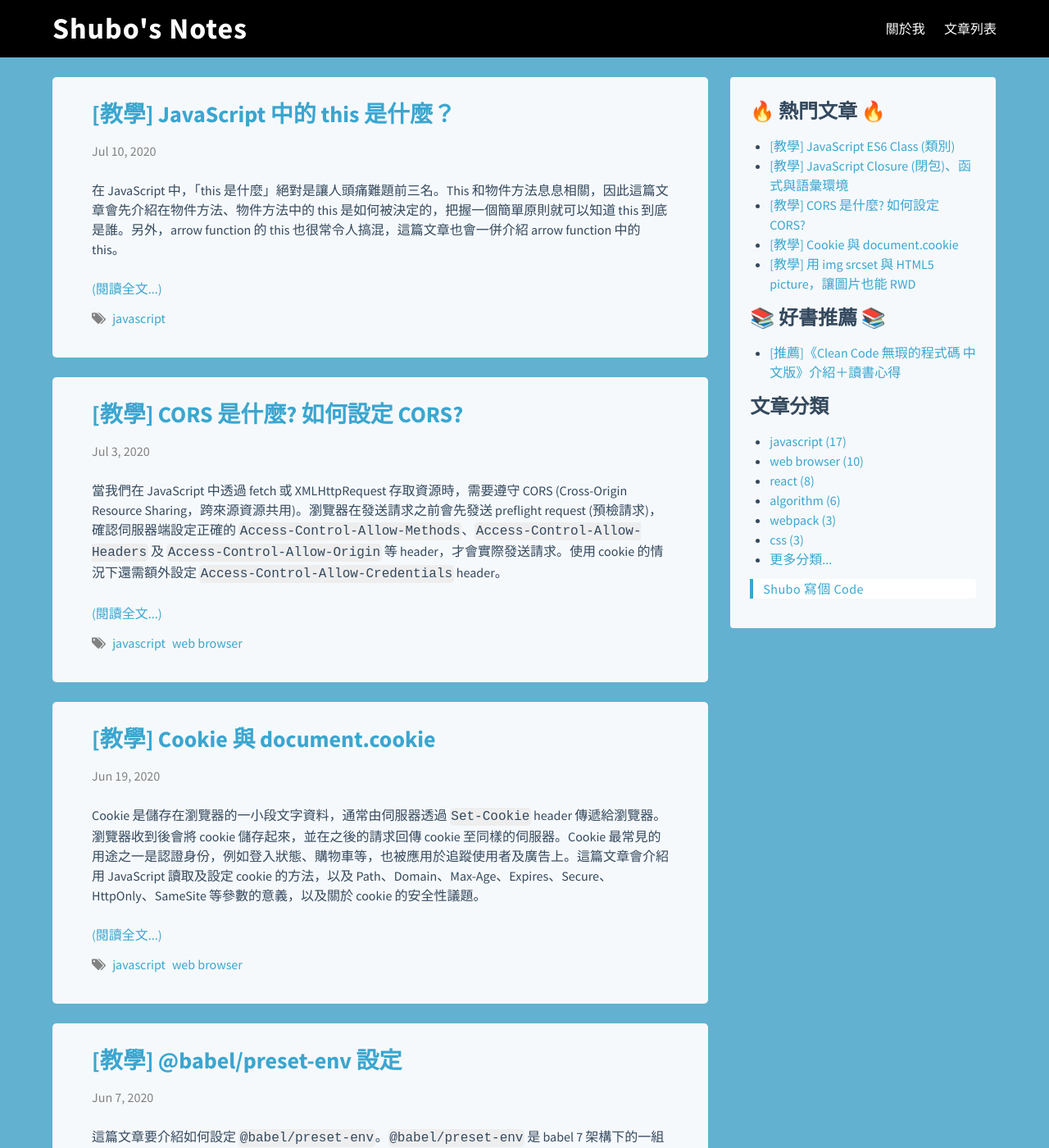
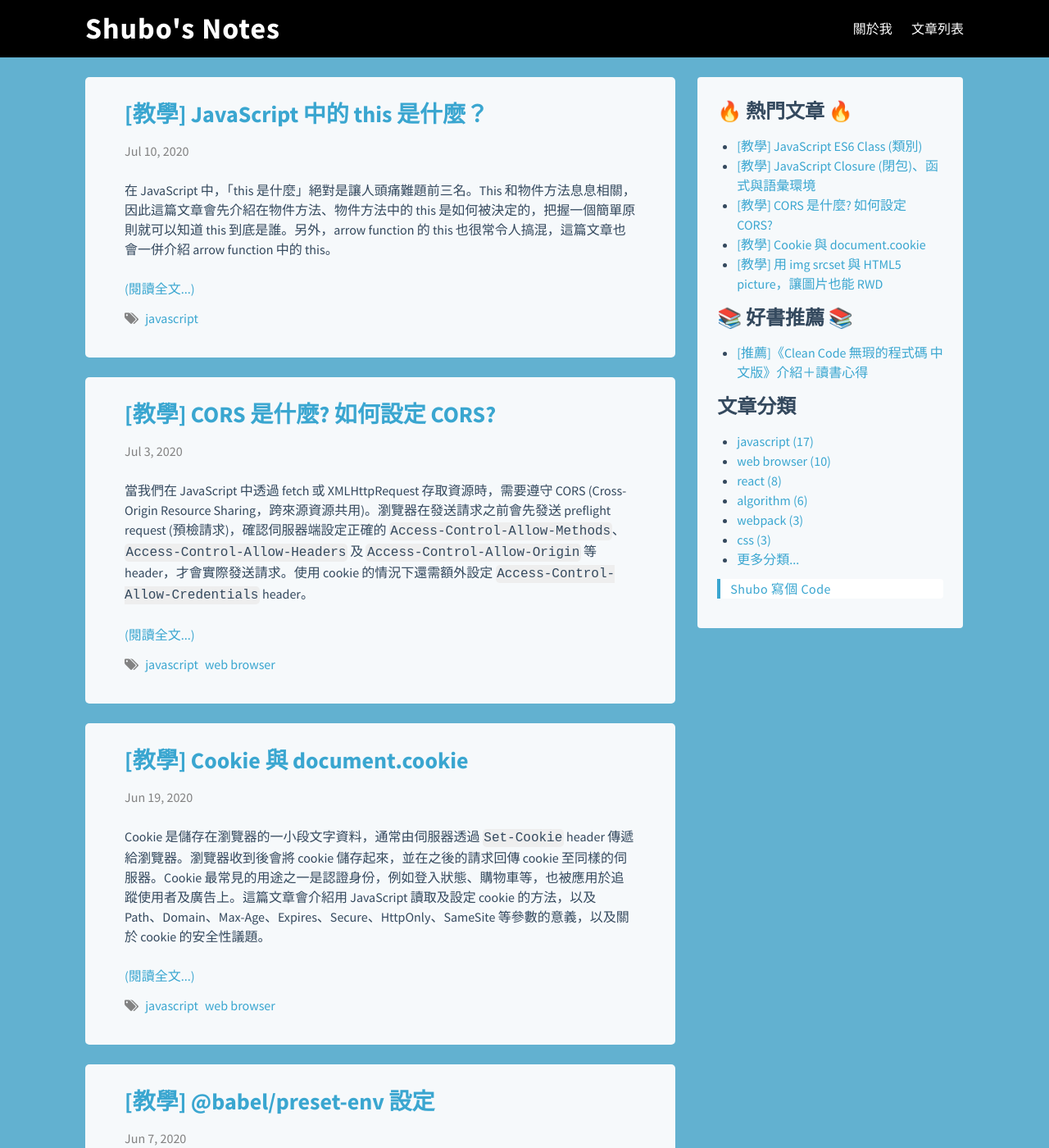
Before and after one commit to shuboc/shuboc.github.io, a Jekyll site: the page built from index.html, in a window 1280 px wide and 1400 px high. Shown: the whole window at 82% size. Built offline with Jekyll 4.4.1, drawn with Linux system fonts in a browser that asks for light colours; nearby versions of some CDN libraries; library files that are not in the unit come from our copies; the list of posts is cut into pages by our own code.

Commit message:
Make content a little thinner and more readable?

```diff
--- a/css/main.scss
+++ b/css/main.scss
@@ -37,8 +37,8 @@ $grey-color-light: lighten($grey-color, 40%);
 $grey-color-dark:  darken($grey-color, 25%);
 
 // Width of the content area
-$content-width:    1200px;
-$main-column-width: 800px;
+$content-width:    1120px;
+$main-column-width: 720px;
 
 $on-palm:          600px;
 
```
